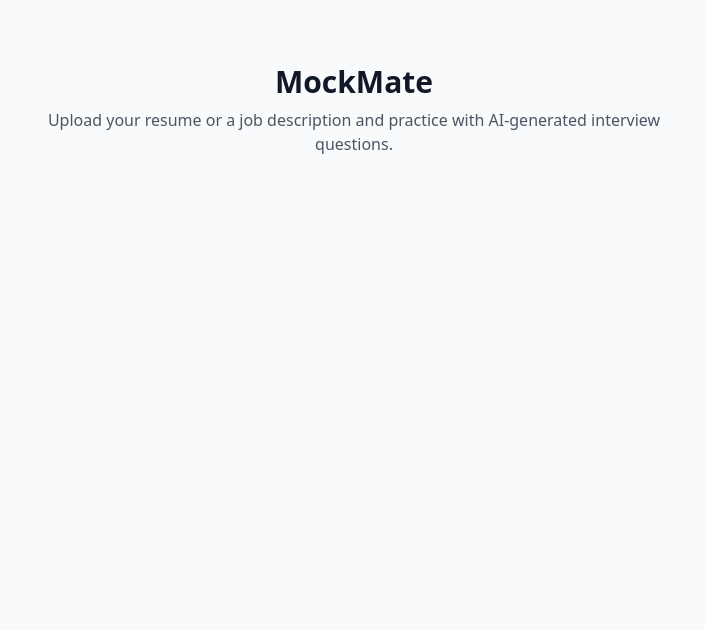
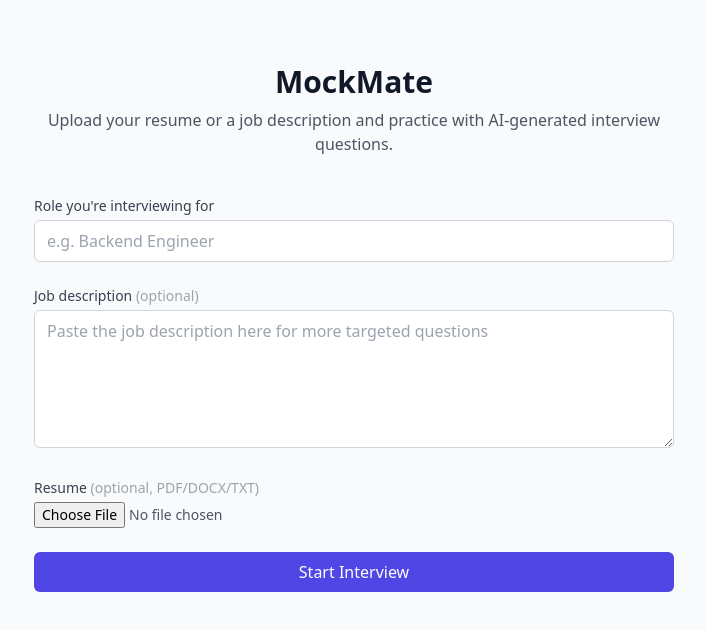
Before and after one commit to madhwanibhumika24/MockMate, a React (Vite) app in the folder frontend/: page / in a window 1280 px wide. Shown: the top 630 px of the page, without its empty margins (286-991 px from the left). Built offline with nearby package versions, Linux system fonts and the light colour scheme; no server answers.

Commit message:
Build the start-interview form: role, job description, resume upload

```diff
--- a/frontend/src/pages/Home.jsx
+++ b/frontend/src/pages/Home.jsx
@@ -1,12 +1,127 @@
+import { useState } from "react";
+import { useNavigate } from "react-router-dom";
+
+import Button from "../components/common/Button.jsx";
+import { createInterviewSession, uploadResume } from "../services/api.js";
+
 function Home() {
+  const navigate = useNavigate();
+
+  const [role, setRole] = useState("");
+  const [jobDescription, setJobDescription] = useState("");
+  const [resumeFile, setResumeFile] = useState(null);
+  const [resumeText, setResumeText] = useState("");
+  const [parsingResume, setParsingResume] = useState(false);
+  const [submitting, setSubmitting] = useState(false);
+  const [error, setError] = useState("");
+
+  const handleResumeChange = async (event) => {
+    const file = event.target.files?.[0];
+    if (!file) return;
+
+    setResumeFile(file);
+    setResumeText("");
+    setError("");
+    setParsingResume(true);
+    try {
+      const { data } = await uploadResume(file);
+      setResumeText(data.resume_text);
+    } catch (err) {
+      setError(err.response?.data?.detail || "Couldn't read that resume file.");
+      setResumeFile(null);
+    } finally {
+      setParsingResume(false);
+    }
+  };
+
+  const handleSubmit = async (event) => {
+    event.preventDefault();
+    if (!role.trim()) {
+      setError("Please enter the role you're practicing for.");
+      return;
+    }
+
+    setError("");
+    setSubmitting(true);
+    try {
+      const { data } = await createInterviewSession({
+        role: role.trim(),
+        job_description: jobDescription.trim() || null,
+        resume_text: resumeText || null,
+        resume_filename: resumeFile?.name || null,
+      });
+      navigate(`/interview/${data.id}`);
+    } catch (err) {
+      setError(err.response?.data?.detail || "Couldn't start the interview. Please try again.");
+      setSubmitting(false);
+    }
+  };
+
   return (
-    <div className="mx-auto max-w-2xl px-4 py-16 text-center">
-      <h1 className="text-3xl font-bold">MockMate</h1>
-      <p className="mt-2 text-gray-600">
-        Upload your resume or a job description and practice with AI-generated
-        interview questions.
-      </p>
-      {/* TODO: resume / job-description upload form, "Start Interview" action */}
+    <div className="mx-auto max-w-2xl px-4 py-16">
+      <div className="text-center">
+        <h1 className="text-3xl font-bold">MockMate</h1>
+        <p className="mt-2 text-gray-600">
+          Upload your resume or a job description and practice with AI-generated
+          interview questions.
+        </p>
+      </div>
+
+      <form onSubmit={handleSubmit} className="mt-10 space-y-6">
+        <div>
+          <label htmlFor="role" className="block text-sm font-medium text-gray-700">
+            Role you're interviewing for
+          </label>
+          <input
+            id="role"
+            type="text"
+            value={role}
+            onChange={(event) => setRole(event.target.value)}
+            placeholder="e.g. Backend Engineer"
+            className="mt-1 w-full rounded-md border border-gray-300 px-3 py-2 focus:border-indigo-500 focus:outline-none"
+            required
+          />
+        </div>
+
+        <div>
+          <label htmlFor="jobDescription" className="block text-sm font-medium text-gray-700">
+            Job description <span className="text-gray-400">(optional)</span>
+          </label>
+          <textarea
+            id="jobDescription"
+            value={jobDescription}
+            onChange={(event) => setJobDescription(event.target.value)}
+            rows={5}
+            placeholder="Paste the job description here for more targeted questions"
+            className="mt-1 w-full rounded-md border border-gray-300 px-3 py-2 focus:border-indigo-500 focus:outline-none"
+          />
+        </div>
+
+        <div>
+          <label htmlFor="resume" className="block text-sm font-medium text-gray-700">
+            Resume <span className="text-gray-400">(optional, PDF/DOCX/TXT)</span>
+          </label>
+          <input
+            id="resume"
+            type="file"
+            accept=".pdf,.docx,.txt"
+            onChange={handleResumeChange}
+            className="mt-1 w-full text-sm text-gray-600"
+          />
+          {parsingResume && <p className="mt-1 text-sm text-gray-500">Reading resume...</p>}
+          {resumeText && !parsingResume && (
+            <p className="mt-1 text-sm text-green-600">
+              Resume loaded ({resumeFile?.name}) -- {resumeText.length} characters extracted.
+            </p>
+          )}
+        </div>
+
+        {error && <p className="text-sm text-red-600">{error}</p>}
+
+        <Button type="submit" disabled={submitting || parsingResume} className="w-full">
+          {submitting ? "Starting..." : "Start Interview"}
+        </Button>
+      </form>
     </div>
   );
 }
```
